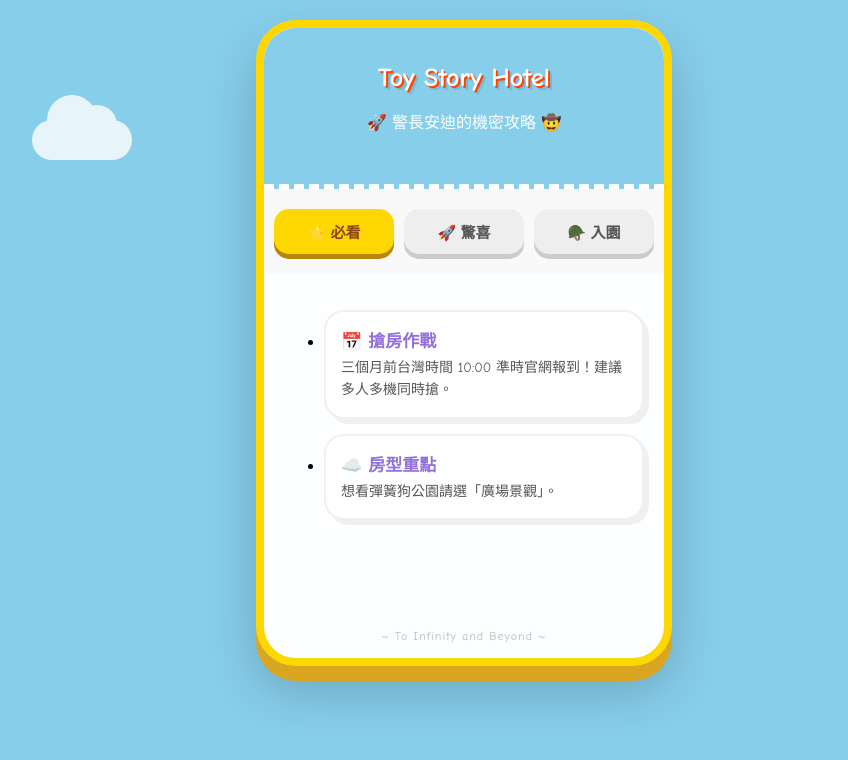
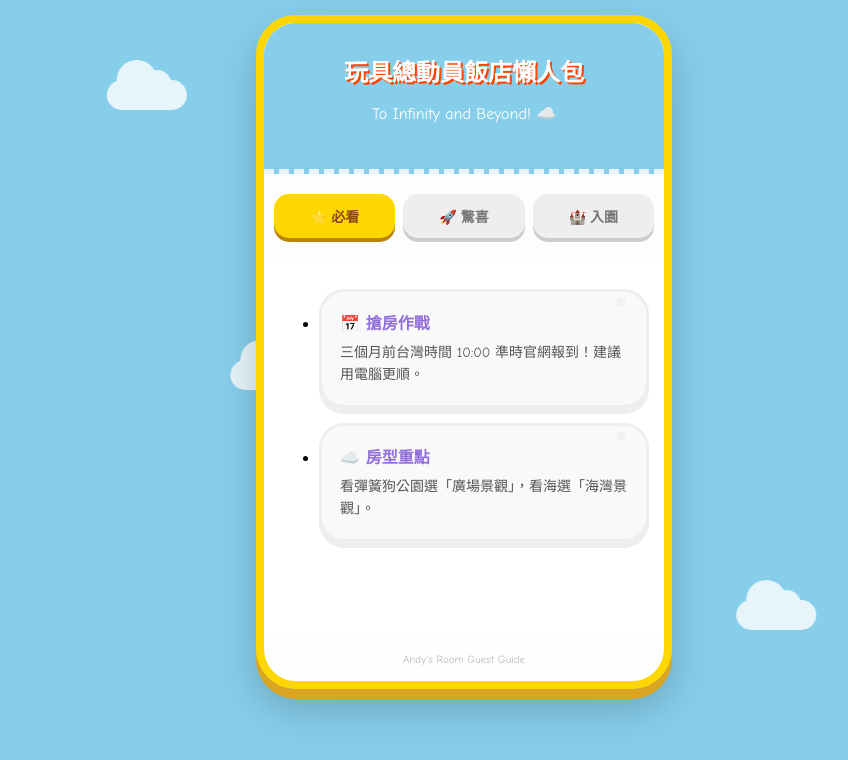
Before and after one commit to skyniko516/toy-story-hotel, a plain HTML site: page index.html in a window 1280 px wide. Shown: the whole page, without its empty margins (176-1024 px from the left). Drawn offline with Linux system fonts and the light colour scheme.

Commit message:
Update index.html

```diff
--- a/index.html
+++ b/index.html
@@ -3,7 +3,7 @@
 <head>
     <meta charset="UTF-8">
     <meta name="viewport" content="width=device-width, initial-scale=1.0">
-    <title>玩具總動員飯店攻略 App</title>
+    <title>玩具總動員飯店懶人包</title>
     <style>
         :root {
             --andy-blue: #87CEEB;
@@ -16,166 +16,166 @@
         body {
             font-family: 'Comic Sans MS', 'Chalkboard SE', "Microsoft JhengHei", sans-serif;
             margin: 0;
-            padding: 20px;
+            padding: 15px;
             background-color: var(--andy-blue);
             overflow-x: hidden;
             display: flex;
             justify-content: center;
         }
 
-        /* ☁️ 雲朵背景 */
+        /* ☁️ 手機版雲朵修復 */
+        .cloud-container {
+            position: fixed;
+            top: 0; left: 0; width: 100%; height: 100%;
+            z-index: -1;
+            pointer-events: none;
+        }
         .cloud {
-            position: fixed;
+            position: absolute;
             background: white;
-            width: 100px; height: 40px;
+            width: 80px; height: 30px;
             border-radius: 50px;
             opacity: 0.8;
-            z-index: -1;
             animation: moveClouds linear infinite;
         }
         .cloud::after, .cloud::before { content: ''; position: absolute; background: white; border-radius: 50%; }
-        .cloud::after { width: 50px; height: 50px; top: -25px; left: 15px; }
-        .cloud::before { width: 40px; height: 40px; top: -15px; left: 45px; }
+        .cloud::after { width: 40px; height: 40px; top: -20px; left: 10px; }
+        .cloud::before { width: 30px; height: 30px; top: -10px; left: 35px; }
 
         @keyframes moveClouds {
-            from { left: -150px; }
-            to { left: 100vw; }
+            from { transform: translateX(-150px); }
+            to { transform: translateX(110vw); }
         }
 
-        /* App 主體 */
+        /* App 容器：積木厚邊框 */
         .app-container {
             width: 100%;
             max-width: 400px;
             background: rgba(255, 255, 255, 0.98);
             border-radius: 40px;
             border: 8px solid var(--toy-yellow);
-            box-shadow: 0 15px 0px #DAA520, 0 25px 50px rgba(0,0,0,0.2);
+            box-shadow: 0 10px 0px #DAA520, 0 20px 40px rgba(0,0,0,0.2);
             overflow: hidden;
             z-index: 10;
         }
 
         .header {
             background-color: var(--andy-blue);
-            padding: 35px 20px;
+            padding: 30px 15px;
             text-align: center;
             color: white;
-            border-bottom: 5px dashed white;
+            border-bottom: 5px dashed rgba(255,255,255,0.8);
         }
         .header h1 {
             margin: 0;
-            font-size: 26px;
-            text-shadow: 2px 2px 0px var(--toy-red), 4px 4px 0px rgba(0,0,0,0.1);
+            font-size: 24px;
+            text-shadow: 2px 2px 0px var(--toy-red);
         }
 
-        /* ✨ 超可愛積木按鈕設計 */
+        /* 分頁按鈕區 */
         .tab-menu {
             display: flex;
-            background: #f9f9f9;
+            background: #fdfdfd;
             padding: 20px 10px;
-            gap: 10px;
+            gap: 8px;
             justify-content: center;
         }
         .tab-btn {
             flex: 1;
-            padding: 12px 5px;
+            padding: 12px 2px;
             border: none;
             border-radius: 15px;
-            font-size: 15px;
+            font-size: 14px;
             font-weight: 900;
-            color: #555;
+            color: #777;
             background: #eee;
             cursor: pointer;
-            box-shadow: 0 5px 0 #ccc;
-            transition: all 0.1s;
-            position: relative;
-            top: 0;
+            box-shadow: 0 4px 0 #ccc;
+            transition: 0.1s;
         }
-        /* 按下按鈕的感覺 */
-        .tab-btn:active {
-            top: 3px;
-            box-shadow: 0 2px 0 #ccc;
-        }
+        .tab-btn:active { transform: translateY(2px); box-shadow: 0 2px 0 #ccc; }
 
-        /* 點選後的可愛配色 */
-        .btn-stay.active {
-            background: var(--toy-yellow);
-            color: #8B4513;
-            box-shadow: 0 5px 0 #B8860B;
-        }
-        .btn-surprise.active {
-            background: var(--toy-red);
-            color: white;
-            box-shadow: 0 5px 0 #8B0000;
-        }
-        .btn-park.active {
-            background: var(--toy-green);
-            color: white;
-            box-shadow: 0 5px 0 #006400;
-        }
+        /* 點選後的積木配色 */
+        .btn-stay.active { background: var(--toy-yellow); color: #8B4513; box-shadow: 0 4px 0 #B8860B; }
+        .btn-surprise.active { background: var(--toy-red); color: white; box-shadow: 0 4px 0 #8B0000; }
+        .btn-park.active { background: var(--toy-green); color: white; box-shadow: 0 4px 0 #006400; }
 
-        /* 內容區 */
-        .content-area { padding: 20px; min-height: 300px; }
-        .tab-content { display: none; animation: bounceIn 0.5s ease; }
+        /* 🧩 積木內容區塊 */
+        .content-area { padding: 15px; min-height: 350px; background: #fff; }
+        .tab-content { display: none; animation: popUp 0.4s ease; }
         .tab-content.active { display: block; }
 
-        @keyframes bounceIn {
-            0% { transform: scale(0.8); opacity: 0; }
-            70% { transform: scale(1.05); }
+        @keyframes popUp {
+            0% { transform: scale(0.95); opacity: 0; }
             100% { transform: scale(1); opacity: 1; }
         }
 
         li {
-            background: #fff;
+            background: #f9f9f9;
             margin-bottom: 15px;
-            padding: 15px;
-            border-radius: 20px;
-            border: 2px solid #f0f0f0;
-            box-shadow: 5px 5px 0px #f0f0f0;
+            padding: 18px;
+            border-radius: 25px;
+            border: 3px solid #eee;
+            box-shadow: 0 6px 0px #eee;
+            position: relative;
         }
-        .text-bold { color: var(--toy-purple); font-size: 17px; font-weight: bold; margin-bottom: 5px; display: block; }
+        /* 積木圓點裝飾 */
+        li::after {
+            content: '';
+            position: absolute;
+            top: 5px; right: 20px;
+            width: 10px; height: 10px;
+            background: rgba(0,0,0,0.03);
+            border-radius: 50%;
+        }
+
+        .text-bold { color: var(--toy-purple); font-size: 16px; font-weight: bold; margin-bottom: 8px; display: block; }
         .text-desc { font-size: 14px; color: #555; line-height: 1.6; }
 
-        .footer { text-align: center; padding: 15px; font-size: 12px; color: #bbb; letter-spacing: 1px; }
+        .footer { text-align: center; padding: 15px; font-size: 11px; color: #bbb; }
     </style>
 </head>
 <body>
 
-<div class="cloud" style="top: 15%; animation-duration: 20s;"></div>
-<div class="cloud" style="top: 45%; animation-duration: 30s; animation-delay: -10s;"></div>
+<div class="cloud-container">
+    <div class="cloud" style="top: 10%; animation-duration: 18s;"></div>
+    <div class="cloud" style="top: 45%; animation-duration: 28s; animation-delay: -5s;"></div>
+    <div class="cloud" style="top: 75%; animation-duration: 22s; animation-delay: -10s;"></div>
+</div>
 
 <div class="app-container">
     <div class="header">
-        <h1>Toy Story Hotel</h1>
-        <p>🚀 警長安迪的機密攻略 🤠</p>
+        <h1>玩具總動員飯店懶人包</h1>
+        <p>To Infinity and Beyond! ☁️</p>
     </div>
 
     <div class="tab-menu">
         <button class="tab-btn btn-stay active" onclick="showTab(event, 'stay')">⭐ 必看</button>
         <button class="tab-btn btn-surprise" onclick="showTab(event, 'surprise')">🚀 驚喜</button>
-        <button class="tab-btn btn-park" onclick="showTab(event, 'park')">🪖 入園</button>
+        <button class="tab-btn btn-park" onclick="showTab(event, 'park')">🏰 入園</button>
     </div>
 
     <div class="content-area">
         <div id="stay" class="tab-content active">
             <ul>
-                <li><span class="text-bold">📅 搶房作戰</span><span class="text-desc">三個月前台灣時間 10:00 準時官網報到！建議多人多機同時搶。</span></li>
-                <li><span class="text-bold">☁️ 房型重點</span><span class="text-desc">想看彈簧狗公園請選「廣場景觀」。</span></li>
+                <li><span class="text-bold">📅 搶房作戰</span><span class="text-desc">三個月前台灣時間 10:00 準時官網報到！建議用電腦更順。</span></li>
+                <li><span class="text-bold">☁️ 房型重點</span><span class="text-desc">看彈簧狗公園選「廣場景觀」，看海選「海灣景觀」。</span></li>
             </ul>
         </div>
         <div id="surprise" class="tab-content">
             <ul>
-                <li><span class="text-bold">🎁 必帶紀念品</span><span class="text-desc">拖鞋、特製盥洗包、明信片，全部都是免費贈送的寶物！</span></li>
-                <li><span class="text-bold">🦖 會說話的電梯</span><span class="text-desc">電梯裡有巴斯跟胡迪的聲音，每一趟都很有戲。</span></li>
+                <li><span class="text-bold">🎁 必拿紀念品</span><span class="text-desc">巴斯拖鞋、特製盥洗包、明信片，都是房客專屬寶物！</span></li>
+                <li><span class="text-bold">🦖 會說話的電梯</span><span class="text-desc">電梯裡有巴斯跟胡迪的聲音，記得開音量聽。</span></li>
             </ul>
         </div>
         <div id="park" class="tab-content">
             <ul>
-                <li><span class="text-bold">⚡ Happy Entry</span><span class="text-desc">房客專屬提早 15 分鐘入園。這段時間請用來衝熱門設施！</span></li>
-                <li><span class="text-bold">🎟️ 半日早享卡</span><span class="text-desc">入園後立刻打開 App 搶預約，這 15 分鐘是黃金時間。</span></li>
+                <li><span class="text-bold">⚡ Happy Entry</span><span class="text-desc">提早 15 分鐘入園卡，Check-in 時記得領取。</span></li>
+                <li><span class="text-bold">🎟️ 搶票關鍵</span><span class="text-desc">入園後立刻開 App 搶預約，這 15 分鐘是黃金時間。</span></li>
             </ul>
         </div>
     </div>
-    <div class="footer">~ To Infinity and Beyond ~</div>
+    <div class="footer">Andy's Room Guest Guide</div>
 </div>
 
 <script>
```
